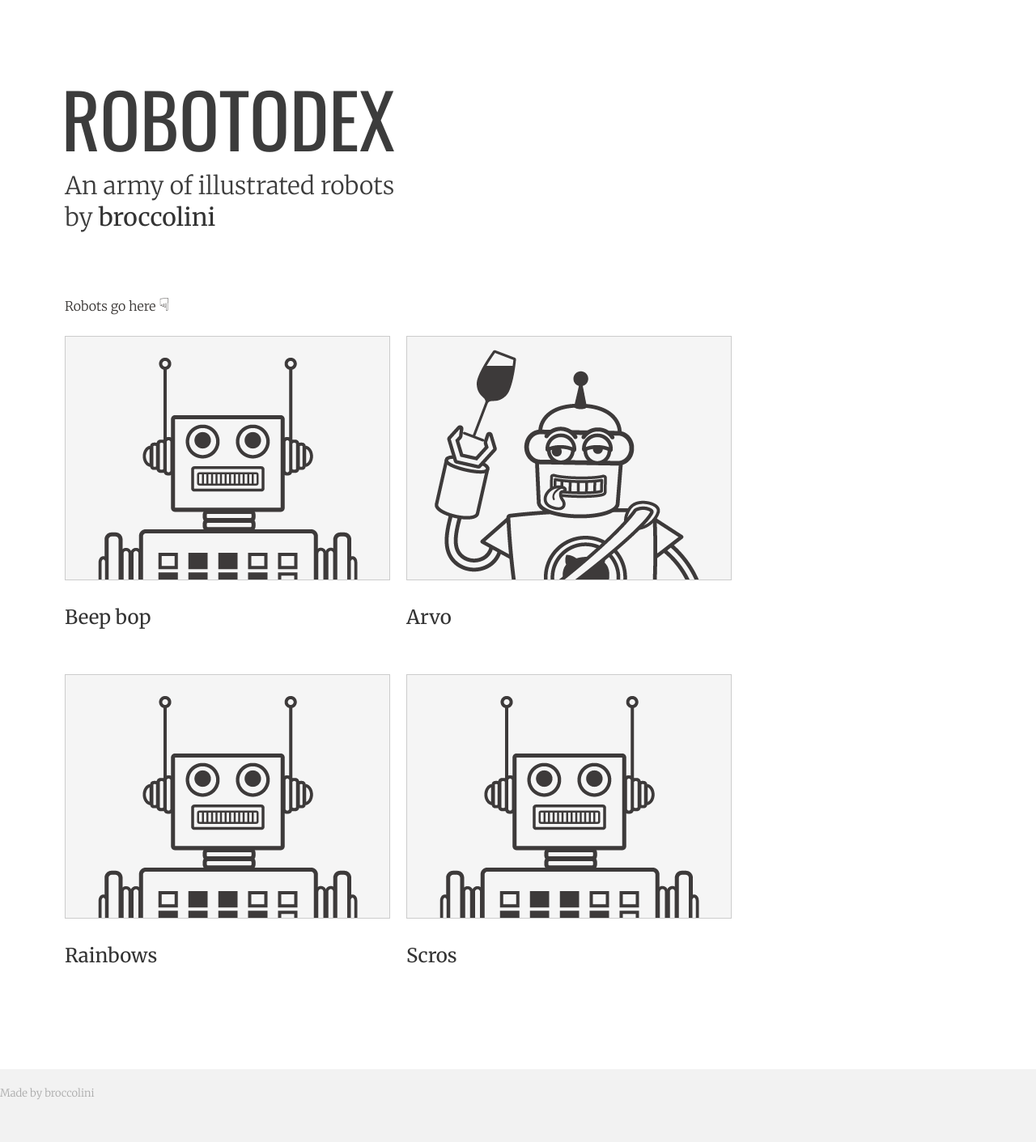
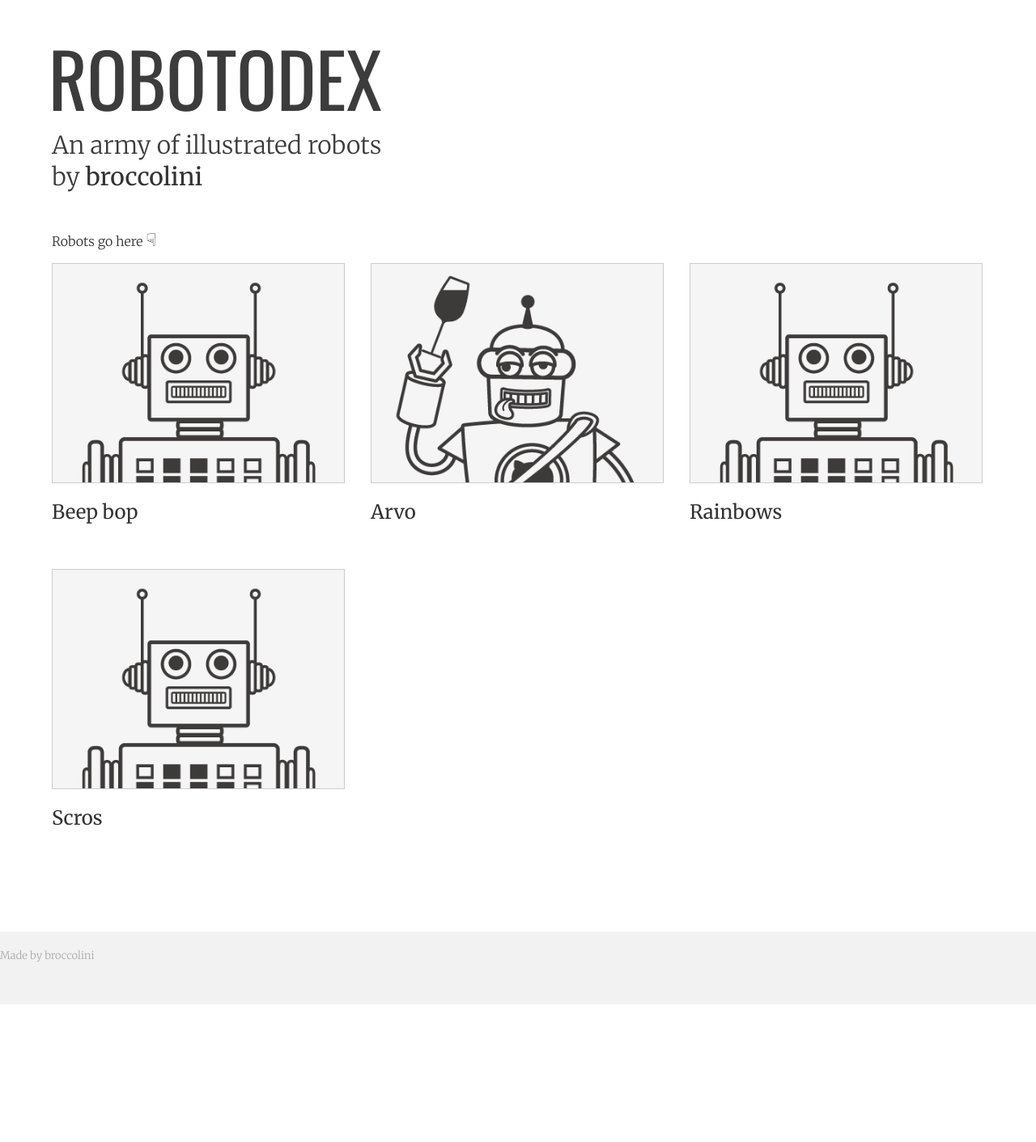
Before and after one commit to broccolini/robotodex, a Jekyll site: the page built from index.markdown, in a window 1280 px wide. Shown: the whole page at 81% size. Built offline with Jekyll 4.4.1, drawn with Linux system fonts in a browser that asks for light colours; after the commit the page ends 1241 px from its top, so only the background shows below that.

Commit message:
layout grid styles

```diff
--- a/stylesheets/stylesheet.css
+++ b/stylesheets/stylesheet.css
@@ -73,8 +73,8 @@ a:hover {
 }
 
 header {
-  padding-top: 100px;
-  padding-bottom: 40px;
+  padding-top: 50px;
+  padding-bottom: 10px;
   background: #fff;
   width: 100%;
 }
@@ -110,12 +110,16 @@ span.mrpointy{
 .inner {
   position: relative;
   width: 100%;
-  margin: 0 80px;
+  margin: 0 5%;
+}
+
+.inner p {
+  margin-bottom: 10px;
 }
 
 #content-wrapper {
   border-top: solid 1px #fff;
-  padding: 30px 30px 30px 0;
+  padding: 30px 0;
 }
 
 #main-content {
@@ -129,9 +133,9 @@ span.mrpointy{
 }
 
 .shell {
-  width: 402px;
+  width: 360px;
   float: left;
-  margin-right: 20px;
+  margin-right: 34px;
 }
 
 code, pre {
```
